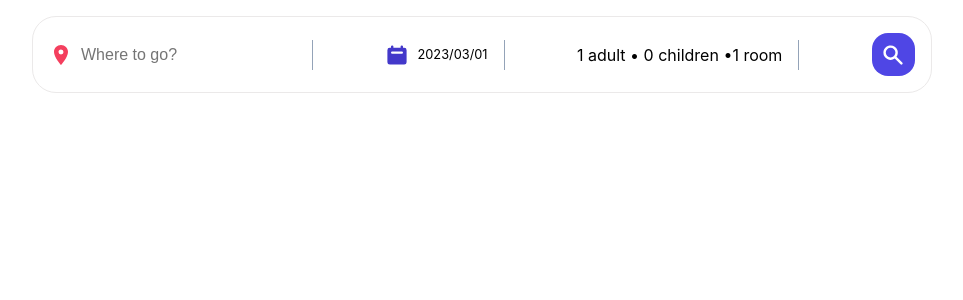
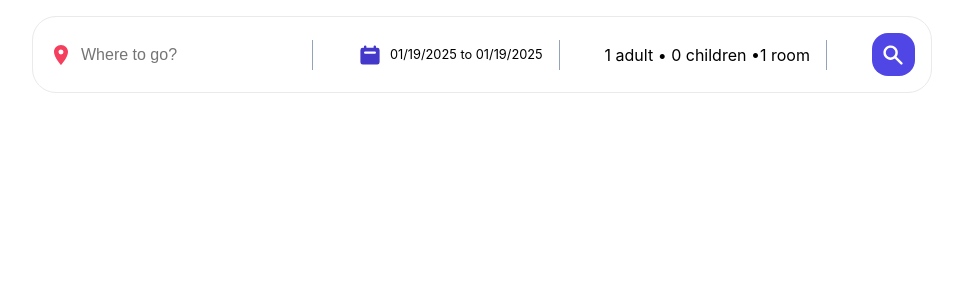
Before and after one commit to ellefamkar/Booking-App, a React (Vite) app: page /hotels in a window 1280 px wide. Shown: the top 300 px of the page, without its empty margins (158-1121 px from the left). Built offline with nearby package versions, Linux system fonts and the light colour scheme.

Commit message:
feat (Date) : Add date libraries and component

```diff
--- a/src/components/Header/Header.jsx
+++ b/src/components/Header/Header.jsx
@@ -2,9 +2,16 @@ import { MdLocationOn } from "react-icons/md";
 import { HiCalendar, HiMinus, HiPlus, HiSearch } from "react-icons/hi";
 import { useRef, useState } from "react";
 import useOutsideClick from "../../hooks/useOutsideClick";
+import "react-date-range/dist/styles.css"; // main style file
+import "react-date-range/dist/theme/default.css"; // theme css file
+import { DateRange } from "react-date-range";
+import { format } from "date-fns";
 
 function Header() {
   const [destination, setDestination] = useState("");
+
+  // Options  ------------------
+
   const [openOptions, setOpenOptions] = useState(false);
   const [options, setOptions] = useState({
     adult: 1,
@@ -21,6 +28,20 @@ function Header() {
       };
     });
   };
+
+  // Date --------------------
+
+  const [openDate, setOpenDate] = useState(false);
+  const [date, setDate] = useState([
+    {
+      startDate: new Date(),
+      endDate: new Date(),
+      key: "selection",
+    },
+  ]);
+
+  // const dateRef = useRef();
+  // useOutsideClick(dateRef, "dateDropDown", () => setOpenDate(false));
 
   return (
     <div className="header">
@@ -40,7 +61,27 @@ function Header() {
         </div>
         <div className="headerSearchItem">
           <HiCalendar className="headerIcon dateIcon" />
-          <div className="dateDropDown">2023/03/01</div>
+          <div
+            id="dateDropDown"
+            className="dateDropDown"
+            onClick={() => setOpenDate(!openDate)}
+          >
+            {`${format(date[0].startDate, "MM/dd/yyyy")} to ${format(
+              date[0].endDate,
+              "MM/dd/yyyy"
+            )}`}
+          </div>
+          {openDate && (
+            <DateRange
+              id="date"
+              onChange={(item) => setDate([item.selection])}
+              ranges={date}
+              className="date"
+              minDate={new Date()}
+              moveRangeOnFirstSelection={true}
+            />
+          )}
+
           <span className="seperator"></span>
         </div>
         <div className="headerSearchItem">
```
Also changed, not shown: src/hooks/useOutsideClick.js (+5 -2 lines).
